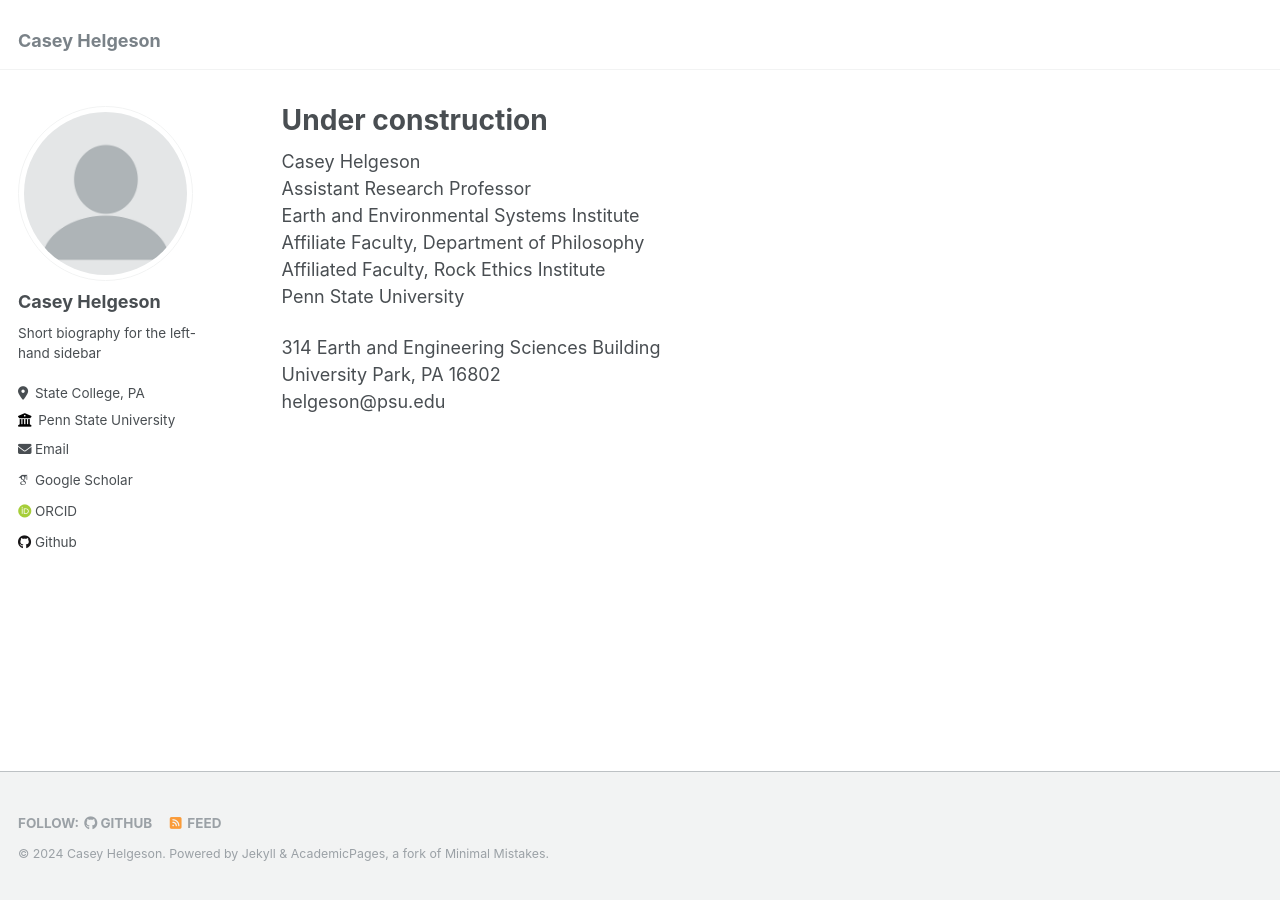
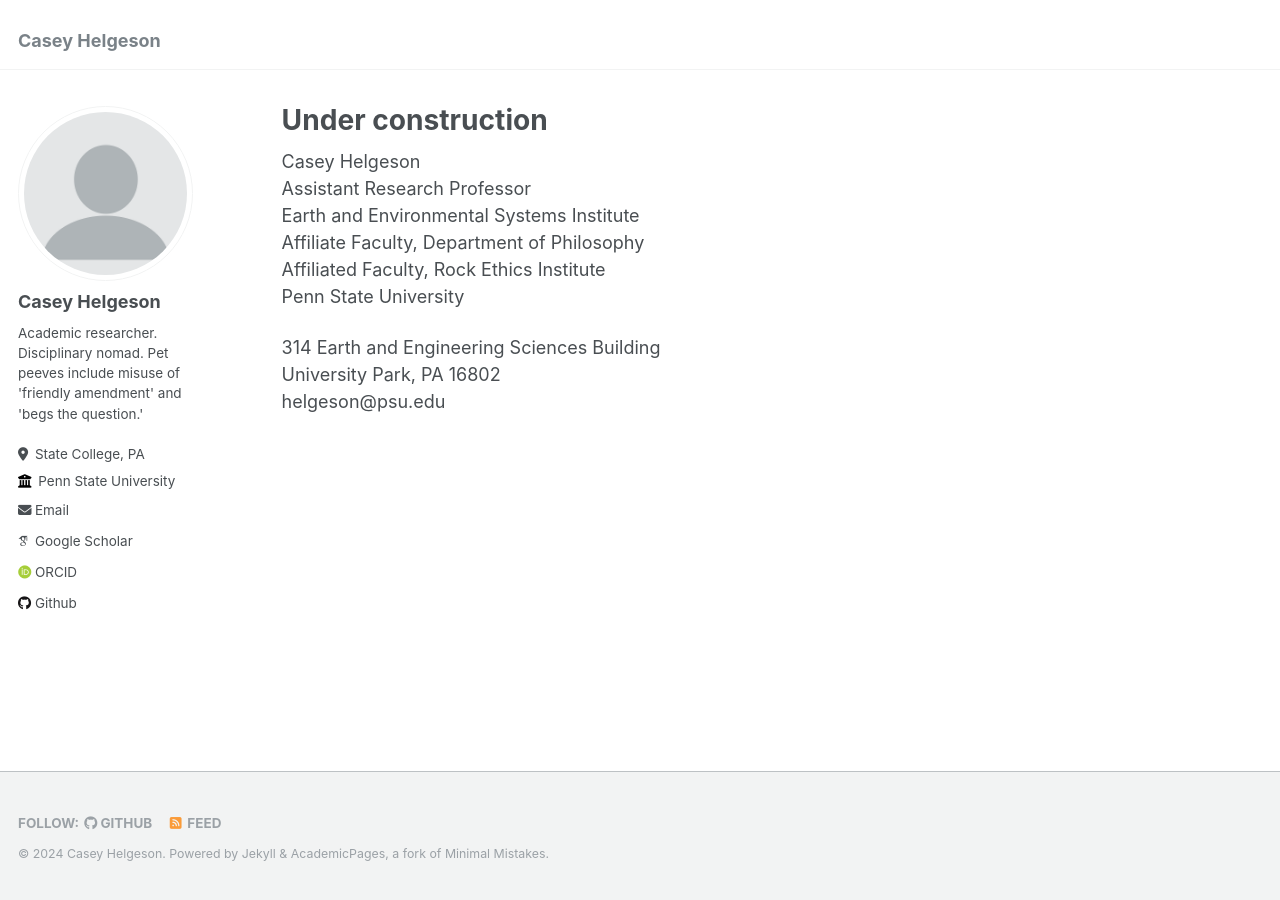
Before and after one commit to caseyhelgeson/caseyhelgeson.github.io, a Jekyll site: the page built from _pages/about.md, in a window 1280 px wide. Built offline with Jekyll 4.4.1, drawn with Linux system fonts in a browser that asks for light colours; some web fonts are replaced.

Commit message:
Update _config.yml
Continued basic personalization of info.

```diff
--- a/_config.yml
+++ b/_config.yml
@@ -12,9 +12,9 @@ title                    : "Casey Helgeson"
 title_separator          : "-"
 name                     : &name "Casey Helgeson"
 description              : &description "Disciplinary nomad. Pet peeves include misuse of 'begs the question' and 'friendly ammendment.'"
-url                      : https://academicpages.github.io # the base hostname & protocol for your site e.g. "https://mmistakes.github.io"
+url                      : https://caseyhelgeson.github.io
 baseurl                  : "" # the subpath of your site, e.g. "/blog"
-repository               : "caseyhelgeson.github.io"
+repository               : "caseyhelgeson/caseyhelgeson.github.io"
 
 # Site Author - The following control what appear as part of the author content on the side bar.
 #               If a field is blank the icon and link will not appear, otherwise it will be shown.
@@ -24,7 +24,7 @@ author:
   avatar           : "profile.png"
   name             : "Casey Helgeson"
   pronouns         : # example: "she/her"
-  bio              : "Short biography for the left-hand sidebar"
+  bio              : "Academic researcher. Disciplinary nomad. Pet peeves include misuse of 'friendly amendment' and 'begs the question.'"
   location         : "State College, PA"
   employer         : "Penn State University"
   uri              : # URL
```
